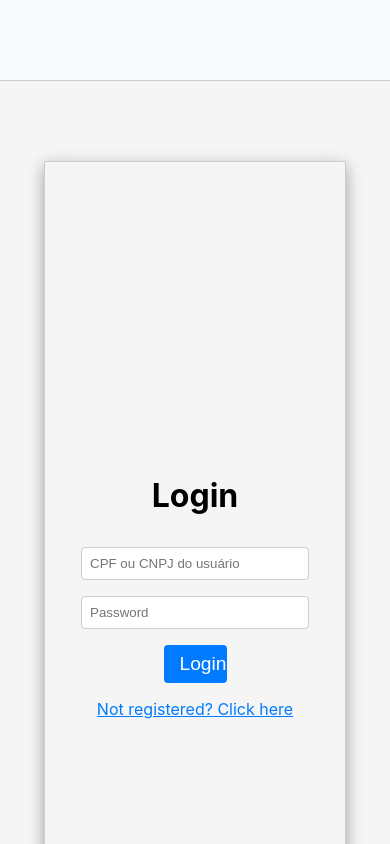
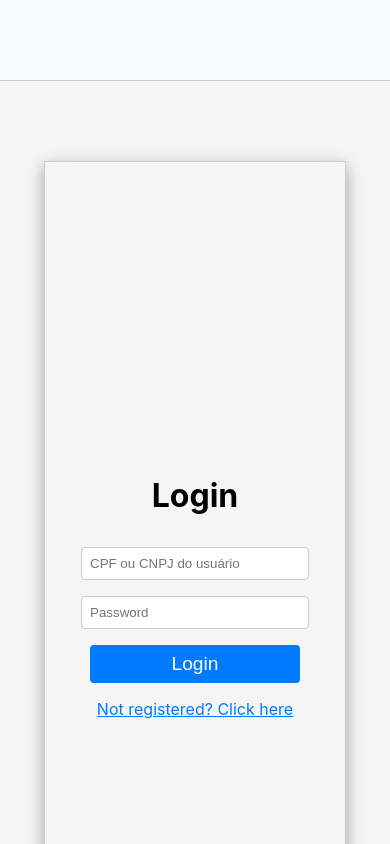
Before and after one commit to MrGhostsnow/t-alpha-test, a React (Create React App) app: page /login in a window 390 px wide. Shown: the top 844 px of the page. Built offline with nearby package versions, Linux system fonts and the light colour scheme.

Commit message:
styles: responsive button

```diff
--- a/src/pages/Login/styles.js
+++ b/src/pages/Login/styles.js
@@ -54,6 +54,10 @@ export const ButtonLogin = styled.button`
   width: 30%;
   font-size: 1.2rem;
   margin-bottom: 1rem;
+
+  @media (max-width: 425px) {
+    width: 100%;
+  }
 `;
 
 export const ErrorMessage = styled.p`
--- a/src/pages/Register/styles.js
+++ b/src/pages/Register/styles.js
@@ -45,6 +45,10 @@ export const ButtonRegister = styled.button`
   width: 30%;
   font-size: 1.2rem;
   margin-bottom: 1rem;
+
+  @media (max-width: 425px) {
+    width: 100%;
+  }
 `;
 
 export const ErrorMessage = styled.p`
```
